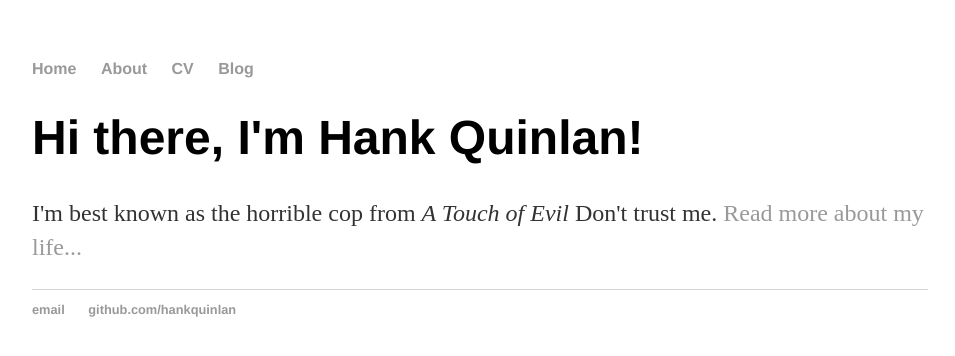
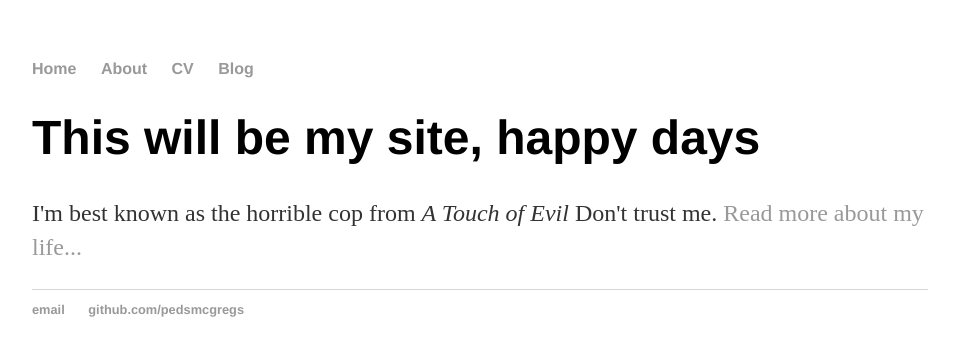
Before and after one commit to pedsmcgregs/pedsmcgregs.github.io, a plain HTML site: page index.html in a window 1280 px wide. Shown: the whole page, without its empty margins (160-1115 px from the left). Drawn offline with Linux system fonts and the light colour scheme.

Commit message:
Update to index main container

```diff
--- a/index.html
+++ b/index.html
@@ -16,14 +16,14 @@
 		</nav>
 		<div class="container">
     		<div class="blurb">
-        		<h1>Hi there, I'm Hank Quinlan!</h1>
+        		<h1>This will be my site, happy days</h1>
 				<p>I'm best known as the horrible cop from <em>A Touch of Evil</em> Don't trust me. <a href="/about">Read more about my life...</a></p>
     		</div><!-- /.blurb -->
 		</div><!-- /.container -->
 		<footer>
     		<ul>
-        		<li><a href="mailto:hankquinlanhub@gmail.com">email</a></li>
-        		<li><a href="https://github.com/hankquinlan">github.com/hankquinlan</a></li>
+        		<li><a href="mailto:pedro.a.a.maia@gmail.com">email</a></li>
+        		<li><a href="https://github.com/pedsmcgregs">github.com/pedsmcgregs</a></li>
 			</ul>
 		</footer>
 	</body>
```
